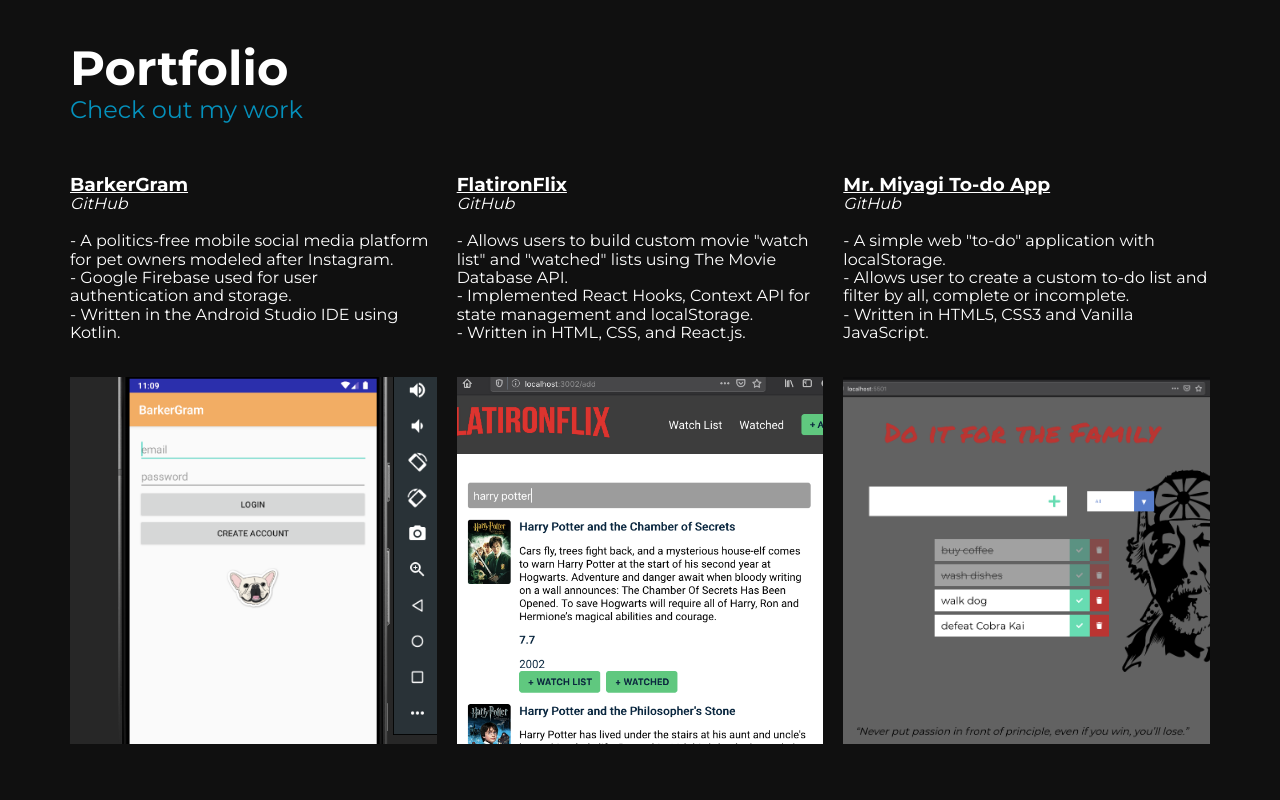
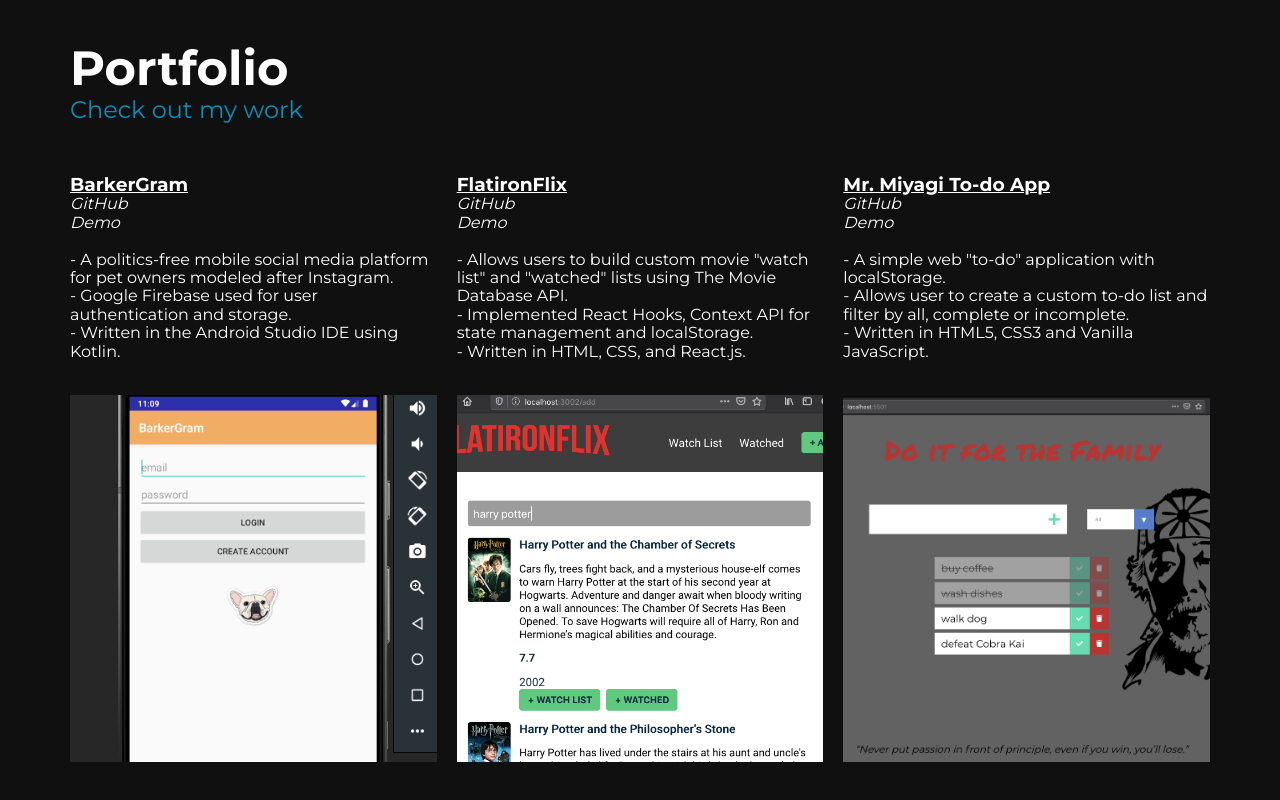
Before and after one commit to dsteed112/personal_site, a plain HTML site: page public/index.html in a window 1280 px wide. Shown: the part 1850-2650 px from the top of the page. Drawn offline with Linux system fonts and the light colour scheme; some packages are replaced by stand-ins of ours.

Commit message:
added project demo links

```diff
--- a/public/index.html
+++ b/public/index.html
@@ -200,6 +200,7 @@
           <div class="portfolio-item" id="item-1">
             <h3><u>BarkerGram</u></h3>
             <a href="https://github.com/dsteed112/capstone-barkergram" target="_blank" class="github-link"><p><i>GitHub</i></p></a>
+            <a href="https://www.linkedin.com/posts/daniel-steed_a-quick-demo-of-my-final-project-at-flatiron-activity-6687097715643572224-E1NB" target="_blank" class="github-link"><p><i>Demo</i></p></a>
             <br>
           <p>
             - A politics-free mobile social media platform for pet owners modeled after Instagram. <br>
@@ -214,6 +215,7 @@
           <div class="portfolio-item">
             <h3><u>FlatironFlix</u></h3>
             <a href="https://github.com/dsteed112/flatiron-flix" target="_blank" class="github-link"><p><i>GitHub</i></p></a>
+            <a href="https://www.linkedin.com/posts/daniel-steed_flatironflix-personal-project-written-in-activity-6699440452292112384-Lwei" target="_blank" class="github-link"><p><i>Demo</i></p></a>
             <br>
             <p>
               - Allows users to build custom movie "watch list" and "watched" lists using The Movie Database API.<br>
@@ -230,12 +232,14 @@
 
             <h3><u>Mr. Miyagi To-do App</u></h3>
             <a href="https://github.com/dsteed112/JS-todo-proj" target="_blank" class="github-link"><p><i>GitHub</i></p></a>
+            <a href="https://www.linkedin.com/posts/daniel-steed_another-personal-project-simple-to-do-activity-6699445294909681664-QCqD" target="_blank" class="github-link"><p><i>Demo</i></p></a>
             <br>
             <p>
               - A simple web "to-do" application with localStorage. <br>
               - Allows user to create a custom to-do list and filter by all, complete or incomplete.<br>
               - Written in HTML5, CSS3 and Vanilla JavaScript.
-              </p><br>
+              </p>
+              <br>
             <div class="image-wrapper">
               <img src="img/portfolio-item-3.jpg" alt="Portfolio Item 3" />
 
```
